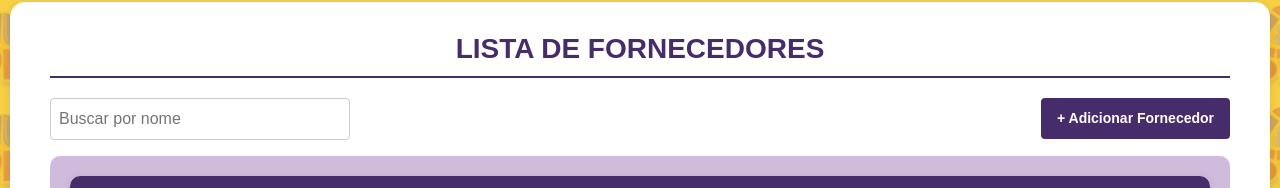
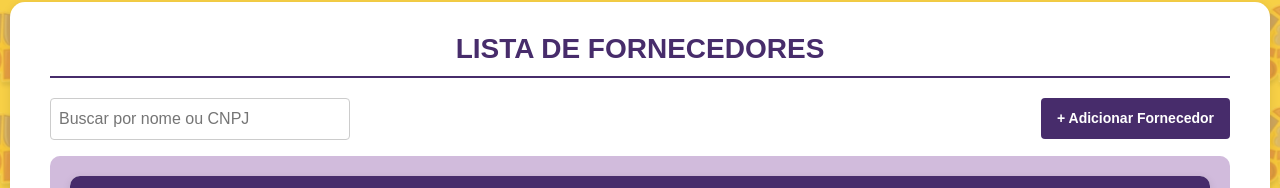
Before and after one commit to KhianGabriel/NutryDegustFront, an Angular app in the folder nutrydegust-front/: page /fornecedores in a window 1280 px wide. Shown: the part 98-286 px from the top of the page. Built offline with nearby package versions, Linux system fonts and the light colour scheme; no server answers.

Commit message:
Atualizacao no filtro, adicionado a busca por cnpj

```diff
--- a/nutrydegust-front/src/app/fornecedores/fornecedores-cadastro/fornecedores-cadastro.component.ts
+++ b/nutrydegust-front/src/app/fornecedores/fornecedores-cadastro/fornecedores-cadastro.component.ts
@@ -29,7 +29,7 @@ export class FornecedoresCadastroComponent implements OnInit {
     this.fornecedorForm = this.fb.group({
       nome: ['', Validators.required],
       cnpj: ['', Validators.required],
-      email: ['', Validators.required, Validators.email],
+      email: ['', [Validators.required, Validators.email]],
       telefone: ['', Validators.required],
       cep: ['', Validators.required],
       estado: ['', Validators.required],
--- a/nutrydegust-front/src/app/fornecedores/fornecedores-listagem/fornecedor.service.ts
+++ b/nutrydegust-front/src/app/fornecedores/fornecedores-listagem/fornecedor.service.ts
@@ -5,6 +5,7 @@ import { Observable } from 'rxjs';
 export interface Fornecedor {
   id: string;
   nome: string;
+  nomeBusca: string;
   cnpj: string;
   telefone: string;
   email: string;
--- a/nutrydegust-front/src/app/fornecedores/fornecedores-listagem/fornecedores.component.html
+++ b/nutrydegust-front/src/app/fornecedores/fornecedores-listagem/fornecedores.component.html
@@ -18,7 +18,7 @@
         <div class="form-container">
           <h1 class="form-title">Lista de Fornecedores</h1>
           <div class="acoes-container">
-            <input class="filtro" type="text" [(ngModel)]="filtroNome" placeholder="Buscar por nome" />
+            <input class="filtro" type="text" [(ngModel)]="filtroNome" [(ngModel)]="filtroCNPJ" placeholder="Buscar por nome ou CNPJ"/>
             <button (click)="chamarCadastroFornecedores()" class="btn-adicionar">
               + Adicionar Fornecedor
             </button>
--- a/nutrydegust-front/src/app/fornecedores/fornecedores-listagem/fornecedores.component.ts
+++ b/nutrydegust-front/src/app/fornecedores/fornecedores-listagem/fornecedores.component.ts
@@ -17,6 +17,7 @@ export class FornecedoresComponent implements OnInit{
 
   fornecedores: Fornecedor[] = [];
   filtroNome: string = '';
+  filtroCNPJ: string = '';
   fornecedorSelecionado: Fornecedor | null = null;
   modalAberto: boolean = false;
 
@@ -67,7 +68,8 @@ export class FornecedoresComponent implements OnInit{
 
   get fornecedoresFiltrados(): Fornecedor[] {
     return this.fornecedores.filter(f =>
-      f.nome.toLowerCase().includes(this.filtroNome.toLowerCase())
+      f.nomeBusca.toLowerCase().includes(this.filtroNome.toLowerCase()) ||
+      f.cnpj.toLowerCase().includes(this.filtroCNPJ.toLowerCase())
     );
   }
 
```
Also changed, not shown: 1 other file (tests, documents, lock files or other folders).
